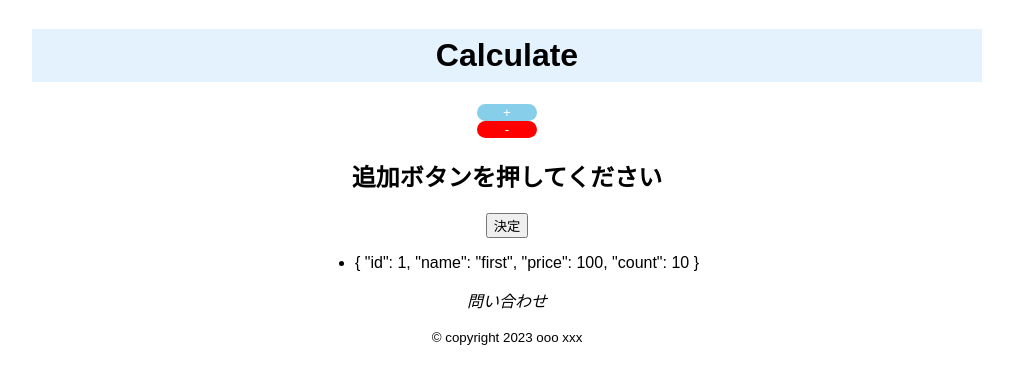
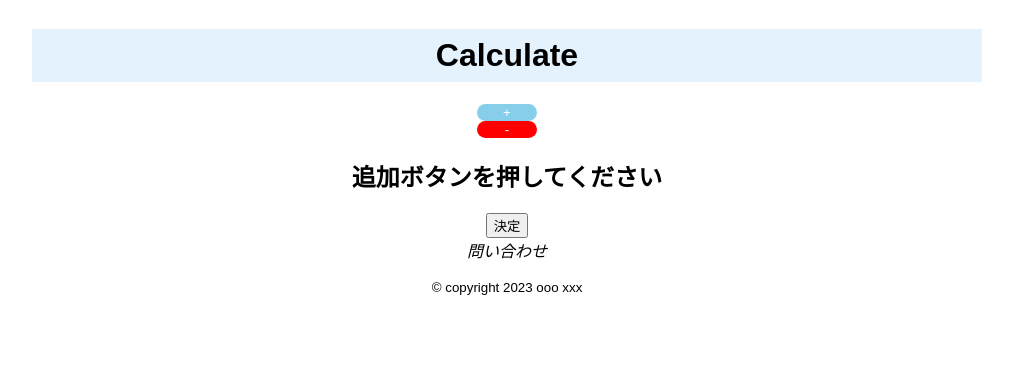
Before and after one commit to kite0311/Interim-Accounting-Calculations, a Vue app: page / in a window 1280 px wide. Shown: the top 384 px of the page, without its empty margins (133-1146 px from the left). Built offline with nearby package versions, Linux system fonts and the light colour scheme.

Commit message:
リストにデータがあるときにリザルトを表示させる。

```diff
--- a/src/components/MainCalculation.vue
+++ b/src/components/MainCalculation.vue
@@ -46,8 +46,8 @@ const generateRandomString = () => {};
   <!--ここまで-->
   <!-- <h2 id="summary">合計:{{ addForm }}</h2> -->
 
-  <ul v-if="items">
-    <li v-for="item of items">{{ item }}</li>
+  <ul v-if="countItem.length">
+    <li v-for="item of items">{{ countItem }}</li>
   </ul>
 </template>
 
```
